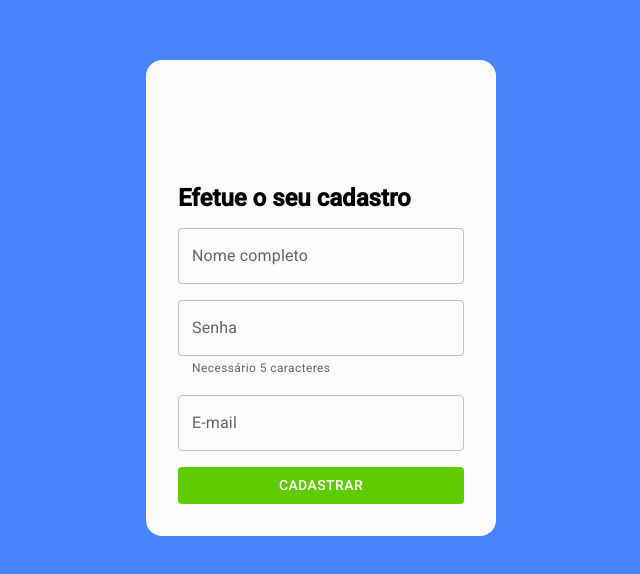
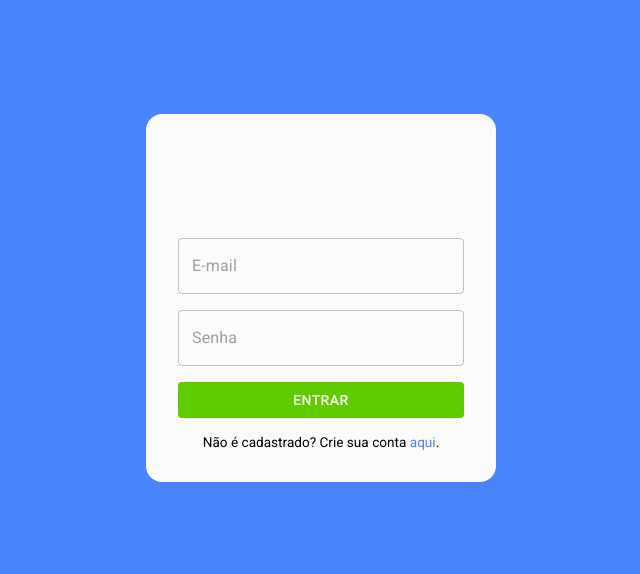
Before and after one commit to Seiixas/hublocal-test, a React (Vite) app in the folder web/: page /signin in a window 1280 px wide. Shown: the part 102-676 px from the top of the page, without its empty margins (319-959 px from the left). Built offline with nearby package versions, Linux system fonts and the light colour scheme.

Commit message:
feat: Handling routes

```diff
--- a/web/package.json
+++ b/web/package.json
@@ -14,6 +14,7 @@
     "@mui/styled-engine-sc": "^5.8.0",
     "react": "^18.0.0",
     "react-dom": "^18.0.0",
+    "react-router-dom": "^6.3.0",
     "styled-components": "^5.3.5"
   },
   "devDependencies": {
--- a/web/src/App.tsx
+++ b/web/src/App.tsx
@@ -1,9 +1,7 @@
-import Button from '@mui/material/Button';
-import { Singin } from './components/Signin';
-import { Signup } from './components/Signup';
+import { Paths } from './routes';
 
 function App() {
-  return <Signup />
+  return <Paths />
 }
 
 export { App }
--- a/web/src/components/Signin/index.tsx
+++ b/web/src/components/Signin/index.tsx
@@ -3,6 +3,7 @@ import { Container } from "./style";
 import hublocalGif from '../../assets/signin/hublocal-logo-animated.gif';
 import { Button, TextField } from "@mui/material";
 import { FormEvent, useState } from "react";
+import { Link } from "react-router-dom";
 
 export function Singin() {
   const [emailAuthentication, setEmailAuthentication] = useState<string | null>(null);
@@ -31,7 +32,7 @@ export function Singin() {
           type="password"
           onChange={(event) => setPasswordAuthentication(event.target.value)} />
         <Button type="submit">Entrar</Button>
-        <span>Não é cadastrado? Crie sua conta <a href="#">aqui</a>.</span>
+        <span>Não é cadastrado? Crie sua conta <Link to='/signup'>aqui</Link>.</span>
       </form>
     </Container>
   )
--- /dev/null
+++ b/web/src/routes/index.tsx
@@ -0,0 +1,14 @@
+import { BrowserRouter, Routes, Route } from "react-router-dom";
+import { Singin } from "../components/Signin";
+import { Signup } from "../components/Signup";
+
+export function Paths() {
+  return (
+    <BrowserRouter>
+      <Routes>
+        <Route path="/signin" element={<Singin />} />
+        <Route path="/signup" element={<Signup />} />
+      </Routes>
+    </BrowserRouter>
+  );
+}
```
Also changed, not shown: 1 other file (tests, documents, lock files or other folders).
